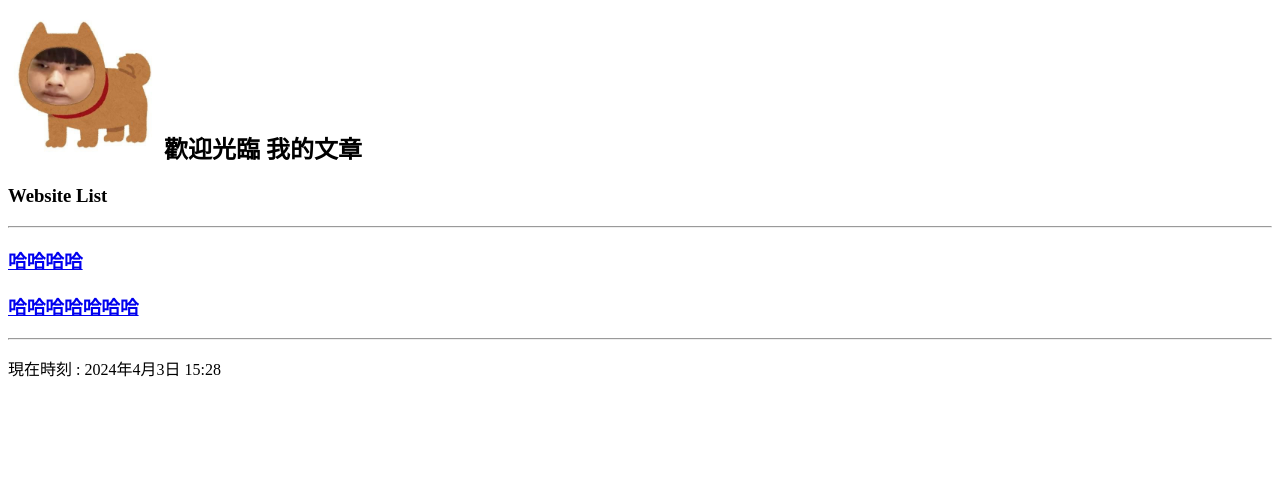
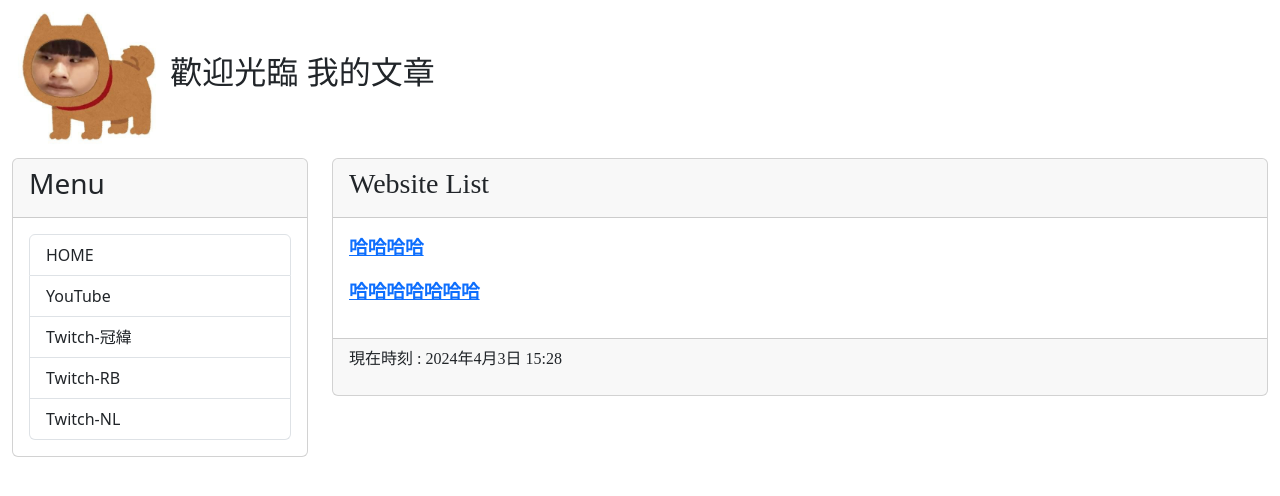
Before and after one commit to ERICCHEN0326/dj4ch02, a Django app: page / in a window 1280 px wide. Shown: the top 496 px of the page. Run offline with Django 4.2, Linux system fonts and the light colour scheme; data comes from the database, SQL or seed files in the repository.

Commit message:
revise base.html

```diff
--- a/templates/base.html
+++ b/templates/base.html
@@ -2,17 +2,51 @@
 <!DOCTYPE>
 <html>
 <head>
-    <meta charest = 'utf-8'>
+    <meta charset = 'utf-8'>
     <title>
         {% block title %}{% endblock%}
     </title>
+    <link href="https://cdn.jsdelivr.net/npm/bootstrap@5.3.3/dist/css/bootstrap.min.css"
+    rel="stylesheet" integrity="sha384-QWTKZyjpPEjISv5WaRU9OFeRpok6YctnYmDr5pNlyT2bRjXh0JMhjY6hW+ALEwIH"
+    crossorigin="anonymous">
 </head>
 <body>
-    {% include 'header.html' %}
-    {% block headmessage %} {% endblock %}
-    <hr>
-    {% block content %} {% endblock %}
-    <hr>
-    {% include 'footer.html' %}
+   <div class="container-fluid">
+        {% include 'header.html' %}
+        <div class="row">
+            <div class="col-sm-3 col-md-3">
+                <div class="card">
+                    <div class="card-header">
+                        <h3>Menu</h3>
+                    </div>
+                    <div class="card-body">
+                        <div class='list-group'>
+                            <a href='/' class='list-group-item'>HOME</a>
+                            <a href='https://www.youtube.com/' class='list-group-item'>YouTube</a>
+                            <a href='https://www.twitch.tv/guanweiboy' class='list-group-item'>Twitch-冠緯</a>
+                            <a href='https://www.twitch.tv/bbbb87' class='list-group-item'>Twitch-RB</a>
+                            <a href='https://www.twitch.tv/never_loses' class='list-group-item'>Twitch-NL</a>
+                        </div>
+                    </div>
+                </div>
+            </div>
+            <div class="col-sm-9 col-md-9">
+                <div class="card">
+                    <div class="card-header">
+                        {% block headmessage %}
+                        {% endblock %}
+                    </div>
+                    <div class="card-body">
+                        {% block content %} {% endblock %}
+                    </div>
+                    <div class="card-footer">
+                        {% include 'footer.html' %}
+                    </div>
+                </div>
+            </div>
+            <script src="https://cdn.jsdelivr.net/npm/bootstrap@5.3.3/dist/js/bootstrap.bundle.min.js"
+            integrity="sha384-YvpcrYf0tY3lHB60NNkmXc5s9fDVZLESaAA55NDzOxhy9GkcIdslK1eN7N6jIeHz"
+            crossorigin="anonymous">
+            </script>
 </body>
 </html>
```
